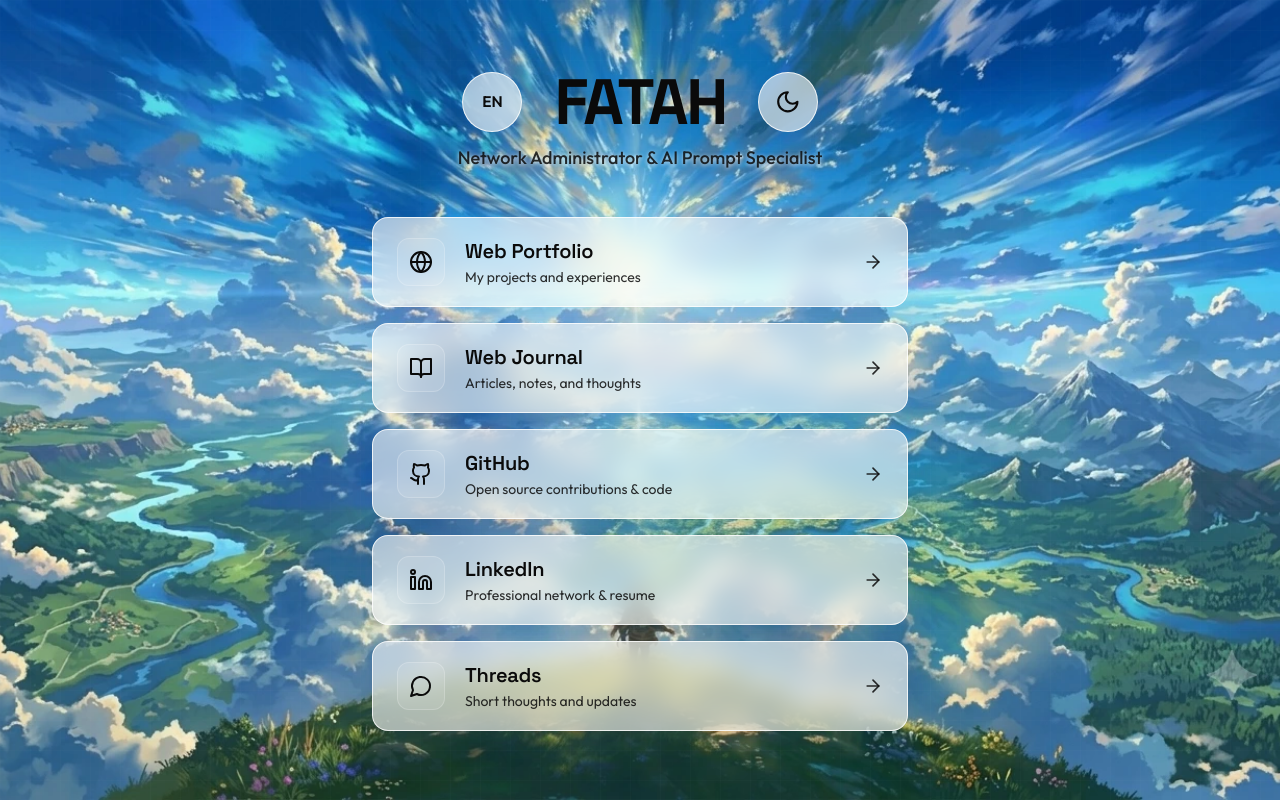
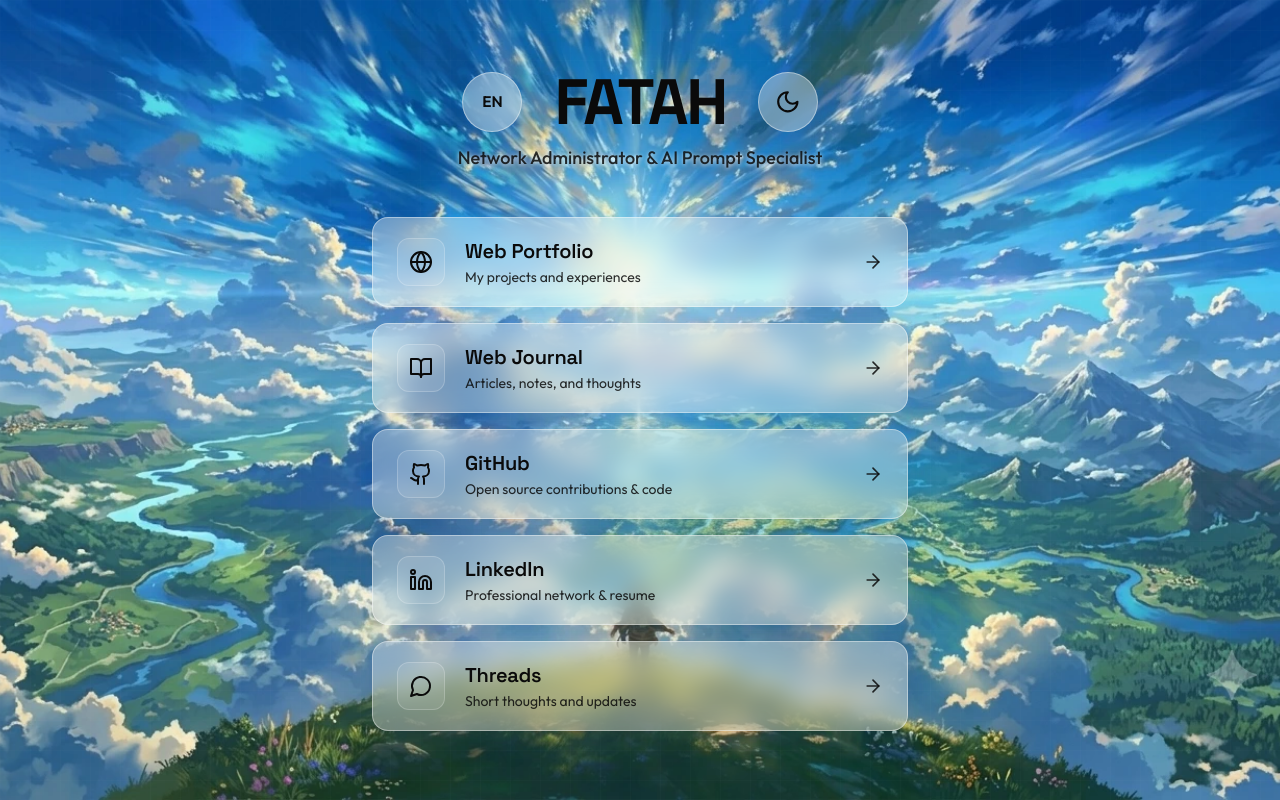
Before and after one commit to fatahilah-mr/gateway, a React (Vite) app: page / in a window 1280 px wide. Built offline with nearby package versions, Linux system fonts and the light colour scheme.

Commit message:
style: reduce glassmorphism opacity in light mode for better aesthetics

```diff
--- a/src/index.css
+++ b/src/index.css
@@ -4,8 +4,8 @@
   --bg-gradient: radial-gradient(circle at top left, rgba(230,240,255,0.8), rgba(245,248,255,0.9));
   --text-primary: #0a0a0a;
   --text-secondary: rgba(10, 10, 10, 0.85);
-  --glass-bg: rgba(255, 255, 255, 0.6);
-  --glass-border: rgba(255, 255, 255, 0.8);
+  --glass-bg: rgba(255, 255, 255, 0.35);
+  --glass-border: rgba(255, 255, 255, 0.4);
   --glass-shadow: 0 8px 32px 0 rgba(31, 38, 135, 0.1);
   --accent: #2563eb;
   --text-shadow: 0 1px 4px rgba(255, 255, 255, 0.8);
```
